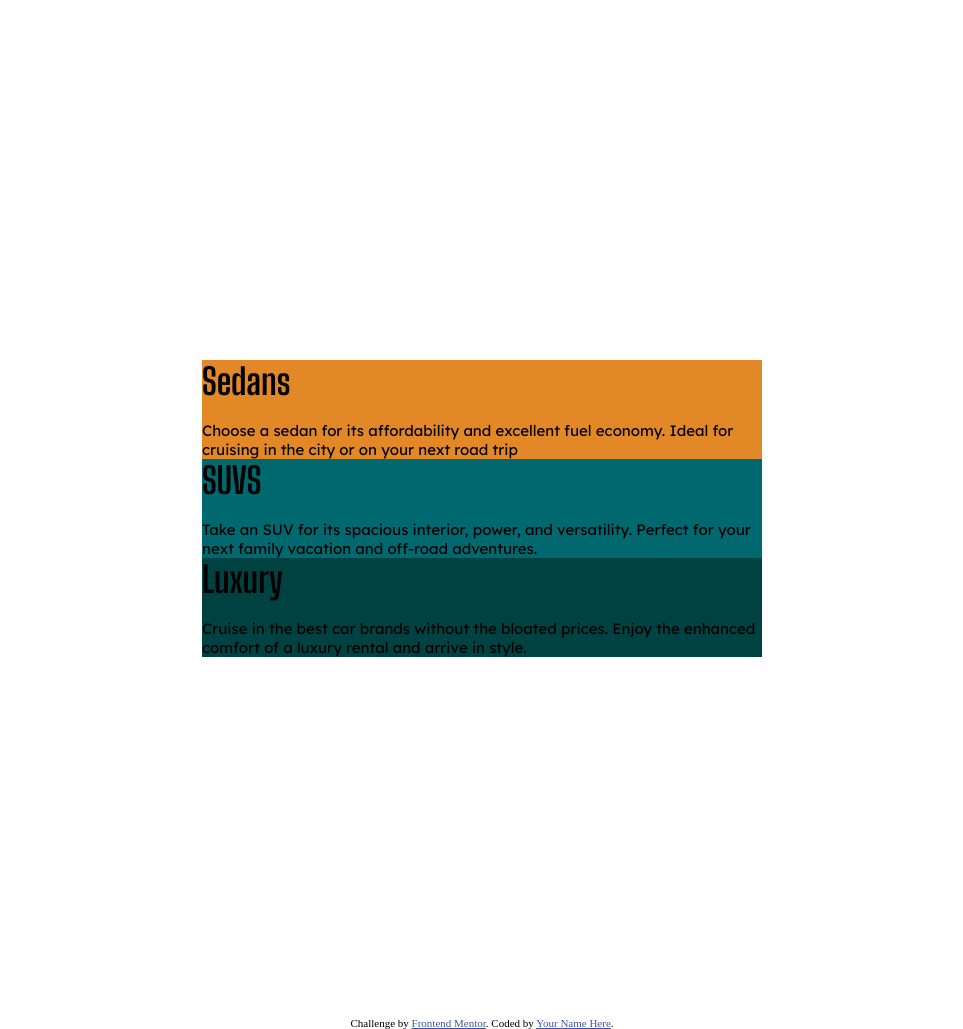
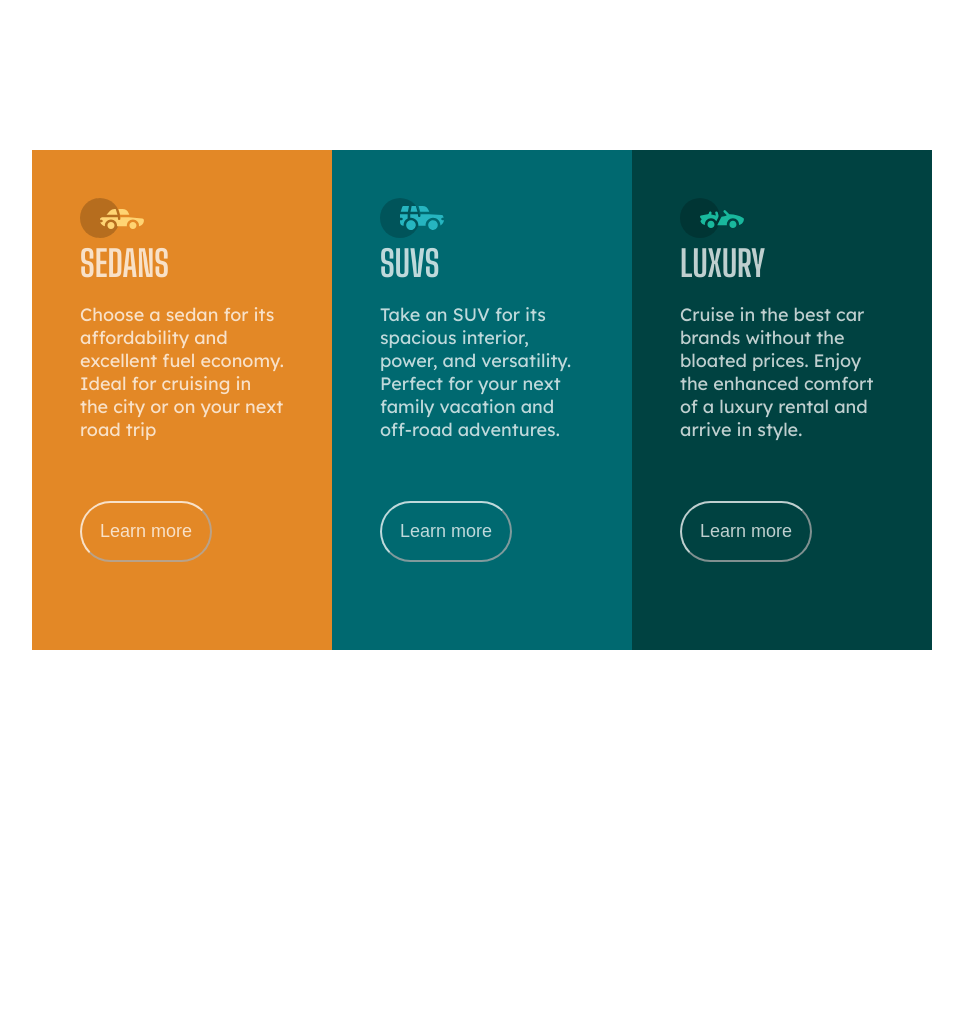
Before and after one commit to johannes-code/3-column-preview-card-component-main, a plain HTML site: page index.html in a window 1280 px wide. Shown: the whole page, without its empty margins (158-1121 px from the left). After the commit the page ends 800 px from the top, so only its background shows below. Drawn offline with Linux system fonts and the light colour scheme.

Commit message:
updated, added button, changed font color

```diff
--- a/index.html
+++ b/index.html
@@ -26,35 +26,41 @@
     <div class="content">
       <div class="cardwrapper">
         <section class="sedan">
-          <h3>Sedans</h3>
+          <img src="images/icon-sedans.svg" alt="sedanpicture" />
+          <h3>SEDANS</h3>
           <p>
             Choose a sedan for its affordability and excellent fuel economy.
             Ideal for cruising in the city or on your next road trip
           </p>
+          <button class="learn">Learn more</button>
         </section>
 
         <section class="suv">
+          <img src="images/icon-suvs.svg" alt="suvpicture" />
           <h3>SUVS</h3>
           <p>
             Take an SUV for its spacious interior, power, and versatility.
             Perfect for your next family vacation and off-road adventures.
           </p>
+          <button class="learn">Learn more</button>
         </section>
 
         <section class="luxury">
-          <h3>Luxury</h3>
+          <img src="images/icon-luxury.svg" alt="luxurypicture" />
+          <h3>LUXURY</h3>
           <p>
             Cruise in the best car brands without the bloated prices. Enjoy the
             enhanced comfort of a luxury rental and arrive in style.
           </p>
+          <button class="learn">Learn more</button>
         </section>
       </div>
     </div>
-    <div class="attribution">
+    <!-- <div class="attribution">
       Challenge by
       <a href="https://www.frontendmentor.io?ref=challenge" target="_blank"
         >Frontend Mentor</a
       >. Coded by <a href="#">Your Name Here</a>.
-    </div>
+    </div> -->
   </body>
 </html>
--- a/styles/colors.css
+++ b/styles/colors.css
@@ -1,5 +1,5 @@
 .thiswhite {
-  color: hsla(0, 0%, 100%, 0.75);
+
 }
 
 .mylightgrey {
--- a/styles/main_css.css
+++ b/styles/main_css.css
@@ -7,26 +7,62 @@
 }
 
 body {
-  font-size: 15px;
+  display: flex;
+  flex-direction: column;
+  justify-content: center;
+  align-items: center;
+  min-height: 100vh;
 }
+
 .content {
   display: flex;
-  padding: 350px 350px;
+  justify-content: center;
+  align-items: center;
 }
 
 .cardwrapper {
-  margin: 10px;
+  display: flex;
+  height: 70%;
+  width: 100%;
+}
 
-  align-items: center;
-  border-radius: 24px;
+img {
+}
+
+section {
+  height: 500px;
+  width: 300px;
+  padding: 48px;
 }
 
 p {
-  padding-top: 18px;
+  color: hsla(0, 0%, 100%, 0.75);
+  font-size: 18px;
+  margin-bottom: 18px;
 }
 
 h3 {
+  color: hsla(0, 0%, 100%, 0.75);
   font-size: 36px;
+  margin-bottom: 18px;
+}
+
+button {
+  border-radius: 32px;
+  background-color: transparent;
+  border-style: solid 4px;
+  padding: 18px;
+  margin-top: 42px;
+  font-size: 18px;
+  border-color: hsla(0, 0%, 100%, 0.75);
+}
+
+button.learn {
+  color: hsla(0, 0%, 100%, 0.75);
+}
+
+button :hover {
+
 }
 
 .attribution {
```
